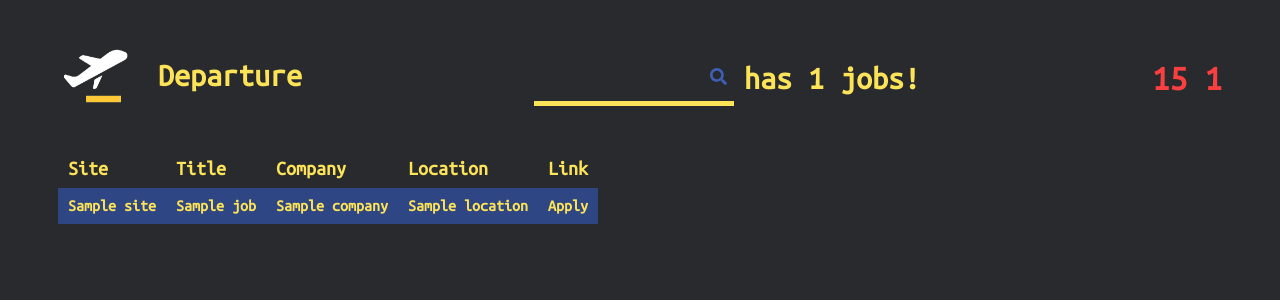
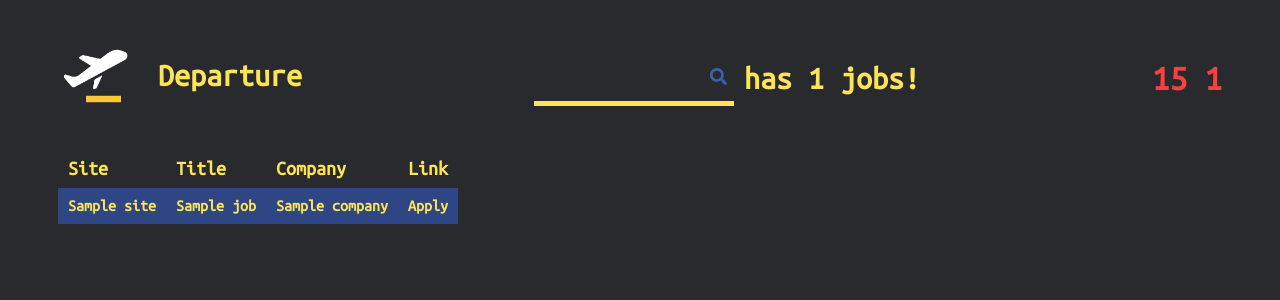
Before and after one commit to purple402/webscrapper, a Flask app: template templates/report_review.html in a window 1280 px wide. Shown: the top 300 px of the page. Run offline with Flask 2, Linux system fonts and the light colour scheme; the template is opened without the code that fills it: most values are stand-ins (such as "Sample title", 1, 10 or a date in 2020); lists and menus that the app fills with data are empty; some libraries are stand-ins or nearby versions.

Commit message:
remove location

```diff
--- a/templates/report_review.html
+++ b/templates/report_review.html
@@ -27,7 +27,6 @@
             <th>Site</th>
             <th>Title</th>
             <th>Company</th>
-            <th>Location</th>
             <th>Link</th>
         </tr>
         {% for job in jobs %}
@@ -35,7 +34,6 @@
             <th>{{ job.site }}</th>
             <th>{{ job.title }}</th>
             <th>{{ job.company }}</th>
-            <th>{{ job.location }}</th>
             <th><a href="{{ job.link }}" target="_blank">Apply</a></th>
         </tr>
         {% endfor %}
```
